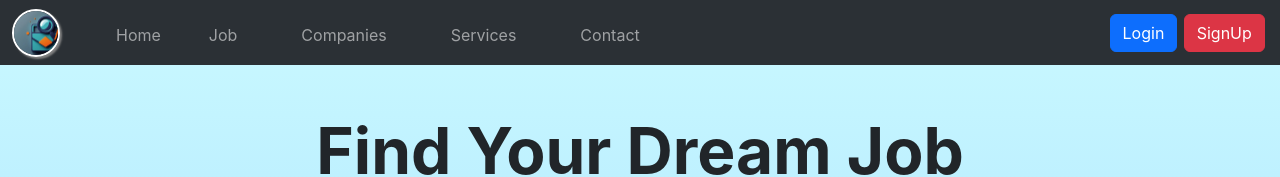
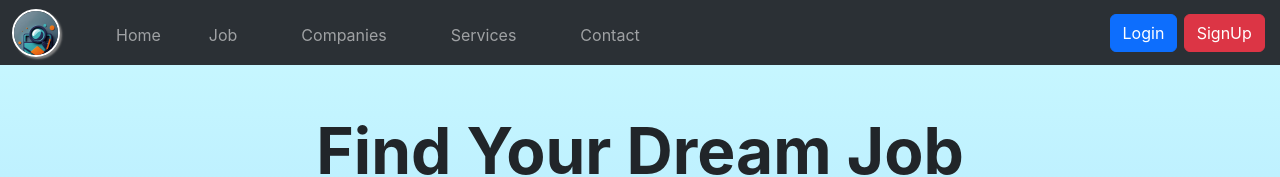
Before and after one commit to Aniket0162/Job-Portal, a React (Create React App) app: page / in a window 1280 px wide. Shown: the top 177 px of the page. Built offline with nearby package versions, Linux system fonts and the light colour scheme; a web font is replaced by a local one.

Commit message:
Images path is updated with public url Successfully

```diff
--- a/src/components/NavBar.jsx
+++ b/src/components/NavBar.jsx
@@ -9,7 +9,7 @@ function NavBar(props) {
                 <div className="container-fluid" >
                     <div style={{height:'3rem',width:'3rem', borderRadius:'50%',overflow: 'hidden', boxShadow: '2px 2px 2px gray', border:'2px solid white'}}>
                         {/* <img src="/Logo2.png" style={{height:'4rem',width:'4rem',backgroundSize:'cover',backgroundPosition:'top left', transform:'translateX(-13%) translateY(-15%)',backgroundRepeat:'no-repeat',margin:'0' }} alt="Job Dekho"></img>  */}
-                        <img src={`${process.env.PUBLIC_URL}/Logo2.png`} style={{height:'4rem',width:'4rem',backgroundSize:'cover',backgroundPosition:'top left', transform:'translateY(-15%)',backgroundRepeat:'no-repeat',margin:'0' }} alt="Job Dekho"/>
+                        <img src={`${process.env.PUBLIC_URL}/Logo2.png`} style={{height:'4rem',width:'4rem',backgroundSize:'cover',backgroundPosition:'top left', transform:'translateY(-15%)',transform:'translateX(-8px)',backgroundRepeat:'no-repeat',margin:'0' }} alt="Job Dekho"/>
                     </div>
                     <button className="navbar-toggler" type="button" data-bs-toggle="collapse" data-bs-target="#navbarSupportedContent" aria-controls="navbarSupportedContent" aria-expanded="false" aria-label="Toggle navigation">
                         <span className="navbar-toggler-icon"></span>
```
